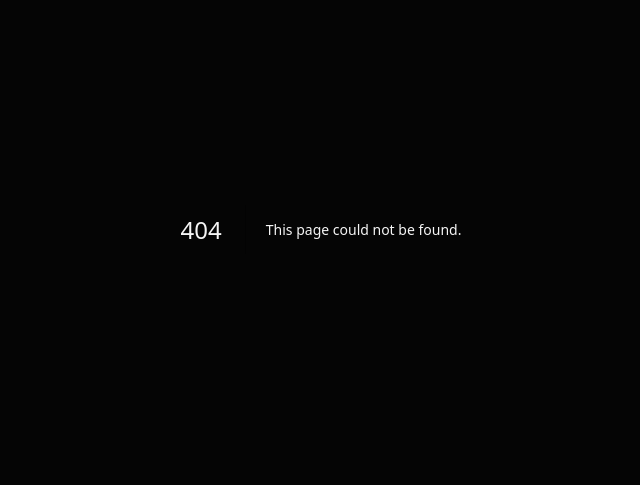
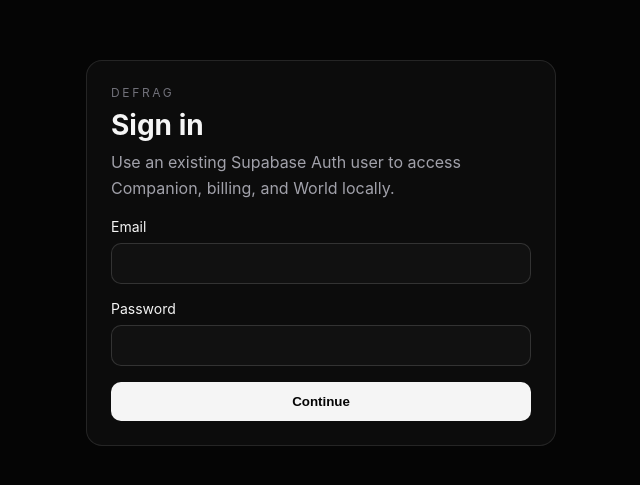
Before and after one commit to chadjameso93-netizen/defragsrelationalswap, a Next.js app in the folder apps/web/: page /login in a window 1280 px wide. Before the commit this address had no page. Shown: the part 171-656 px from the top of the page, without its empty margins (319-959 px from the left). Built offline with nearby package versions, Linux system fonts and the light colour scheme; no server answers.

Commit message:
Add minimal login route for protected local auth flow

```diff
--- /dev/null
+++ b/apps/web/src/app/login/page.tsx
@@ -0,0 +1,124 @@
+"use client";
+
+import { FormEvent, useState } from "react";
+import { useRouter } from "next/navigation";
+import { createClient } from "../../utils/supabase/client";
+
+export default function LoginPage() {
+  const router = useRouter();
+  const supabase = createClient();
+  const [email, setEmail] = useState("");
+  const [password, setPassword] = useState("");
+  const [error, setError] = useState<string | null>(null);
+  const [loading, setLoading] = useState(false);
+
+  async function handleSubmit(event: FormEvent<HTMLFormElement>) {
+    event.preventDefault();
+    setLoading(true);
+    setError(null);
+
+    const { error: signInError } = await supabase.auth.signInWithPassword({
+      email,
+      password,
+    });
+
+    if (signInError) {
+      setError(signInError.message);
+      setLoading(false);
+      return;
+    }
+
+    router.push("/companion");
+    router.refresh();
+  }
+
+  return (
+    <main
+      style={{
+        minHeight: "100vh",
+        display: "grid",
+        placeItems: "center",
+        background: "#050505",
+        color: "#f5f5f5",
+        padding: 24,
+      }}
+    >
+      <form
+        onSubmit={handleSubmit}
+        style={{
+          width: "min(100%, 420px)",
+          display: "grid",
+          gap: 16,
+          padding: 24,
+          borderRadius: 16,
+          border: "1px solid rgba(255,255,255,0.1)",
+          background: "rgba(255,255,255,0.03)",
+        }}
+      >
+        <div style={{ display: "grid", gap: 8 }}>
+          <p style={{ margin: 0, fontSize: 12, letterSpacing: "0.22em", textTransform: "uppercase", color: "#71717a" }}>
+            DEFRAG
+          </p>
+          <h1 style={{ margin: 0, fontSize: 28 }}>Sign in</h1>
+          <p style={{ margin: 0, color: "#a1a1aa", lineHeight: 1.6 }}>
+            Use an existing Supabase Auth user to access Companion, billing, and World locally.
+          </p>
+        </div>
+
+        <label style={{ display: "grid", gap: 8 }}>
+          <span style={{ fontSize: 14 }}>Email</span>
+          <input
+            type="email"
+            value={email}
+            onChange={(event) => setEmail(event.target.value)}
+            autoComplete="email"
+            required
+            style={{
+              borderRadius: 10,
+              border: "1px solid rgba(255,255,255,0.14)",
+              background: "#111111",
+              color: "#f5f5f5",
+              padding: "12px 14px",
+            }}
+          />
+        </label>
+
+        <label style={{ display: "grid", gap: 8 }}>
+          <span style={{ fontSize: 14 }}>Password</span>
+          <input
+            type="password"
+            value={password}
+            onChange={(event) => setPassword(event.target.value)}
+            autoComplete="current-password"
+            required
+            style={{
+              borderRadius: 10,
+              border: "1px solid rgba(255,255,255,0.14)",
+              background: "#111111",
+              color: "#f5f5f5",
+              padding: "12px 14px",
+            }}
+          />
+        </label>
+
+        {error ? <p style={{ margin: 0, color: "#fca5a5" }}>{error}</p> : null}
+
+        <button
+          type="submit"
+          disabled={loading}
+          style={{
+            border: 0,
+            borderRadius: 10,
+            padding: "12px 14px",
+            background: "#f5f5f5",
+            color: "#050505",
+            fontWeight: 600,
+            cursor: loading ? "progress" : "pointer",
+          }}
+        >
+          {loading ? "Signing in..." : "Continue"}
+        </button>
+      </form>
+    </main>
+  );
+}
```
